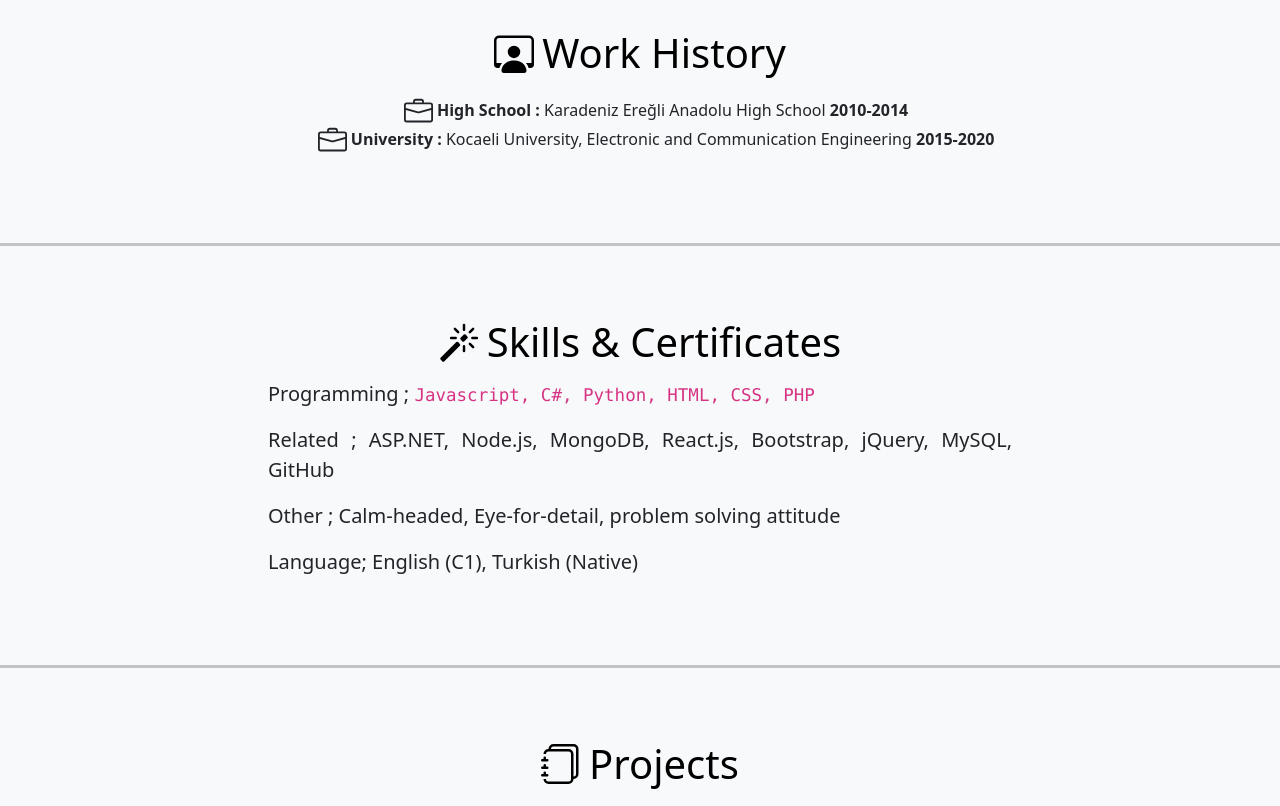
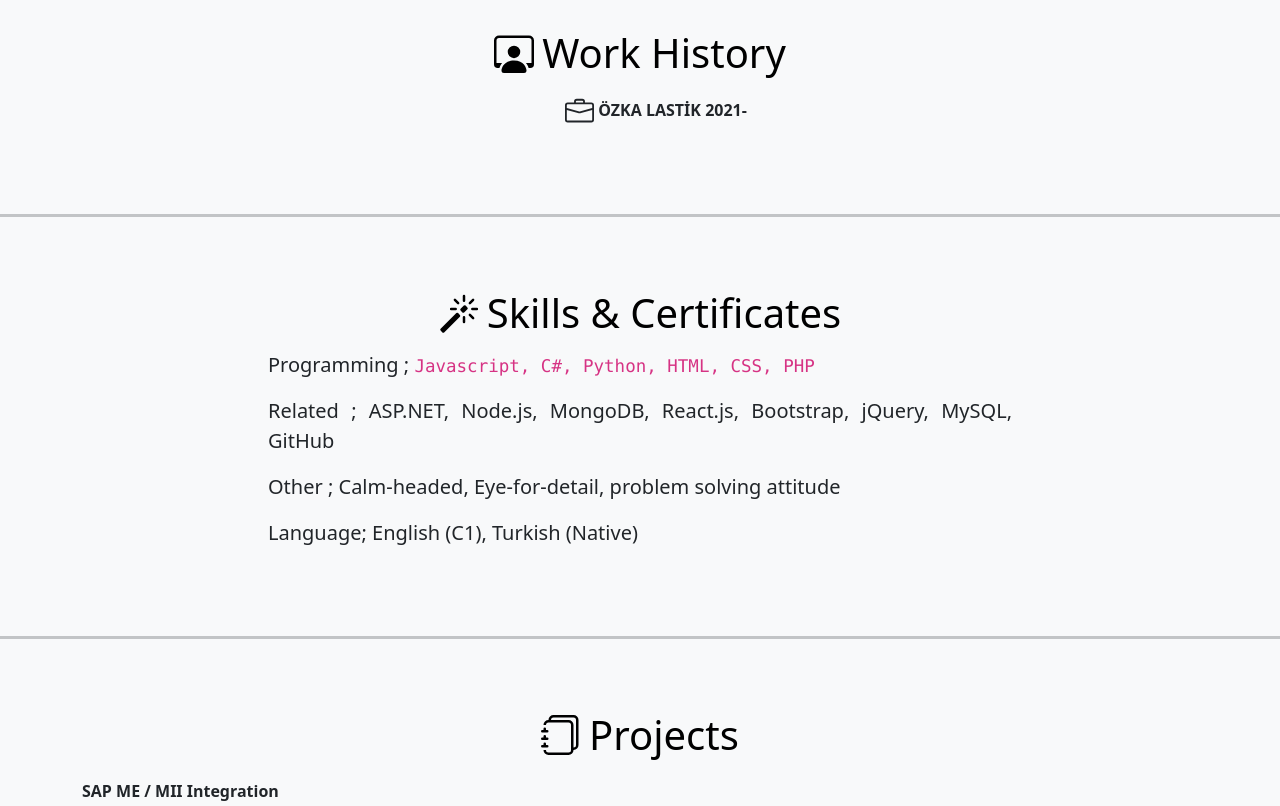
Before and after one commit to aelmaser/whoami, a plain HTML site: page index.html in a window 1280 px wide. Shown: the part 1142-1948 px from the top of the page. Drawn offline with nearby package versions, Linux system fonts and the light colour scheme.

Commit message:
Update index.html
corrected work history section

```diff
--- a/index.html
+++ b/index.html
@@ -86,11 +86,7 @@
                     <ul>
                         <li><svg xmlns="http://www.w3.org/2000/svg" width="29" height="29" fill="currentColor" class="bi bi-briefcase" viewBox="0 0 16 16">
                           <path d="M6.5 1A1.5 1.5 0 0 0 5 2.5V3H1.5A1.5 1.5 0 0 0 0 4.5v8A1.5 1.5 0 0 0 1.5 14h13a1.5 1.5 0 0 0 1.5-1.5v-8A1.5 1.5 0 0 0 14.5 3H11v-.5A1.5 1.5 0 0 0 9.5 1h-3zm0 1h3a.5.5 0 0 1 .5.5V3H6v-.5a.5.5 0 0 1 .5-.5zm1.886 6.914L15 7.151V12.5a.5.5 0 0 1-.5.5h-13a.5.5 0 0 1-.5-.5V7.15l6.614 1.764a1.5 1.5 0 0 0 .772 0zM1.5 4h13a.5.5 0 0 1 .5.5v1.616L8.129 7.948a.5.5 0 0 1-.258 0L1 6.116V4.5a.5.5 0 0 1 .5-.5z"/>
-                        </svg> <strong> High School : </strong>Karadeniz Ereğli Anadolu High School<strong> 2010-2014</strong></li>
-                          <li><svg xmlns="http://www.w3.org/2000/svg" width="29" height="29" fill="currentColor" class="bi bi-briefcase" viewBox="0 0 16 16">
-                            <path d="M6.5 1A1.5 1.5 0 0 0 5 2.5V3H1.5A1.5 1.5 0 0 0 0 4.5v8A1.5 1.5 0 0 0 1.5 14h13a1.5 1.5 0 0 0 1.5-1.5v-8A1.5 1.5 0 0 0 14.5 3H11v-.5A1.5 1.5 0 0 0 9.5 1h-3zm0 1h3a.5.5 0 0 1 .5.5V3H6v-.5a.5.5 0 0 1 .5-.5zm1.886 6.914L15 7.151V12.5a.5.5 0 0 1-.5.5h-13a.5.5 0 0 1-.5-.5V7.15l6.614 1.764a1.5 1.5 0 0 0 .772 0zM1.5 4h13a.5.5 0 0 1 .5.5v1.616L8.129 7.948a.5.5 0 0 1-.258 0L1 6.116V4.5a.5.5 0 0 1 .5-.5z"/>
-                          </svg> <strong> University : </strong>Kocaeli University, Electronic and Communication Engineering<strong> 2015-2020</strong></li>
-
+                        </svg> <strong> ÖZKA LASTİK</strong><strong> 2021-</strong></li>
                     </ul>
                   </p>
                 </div>
```
